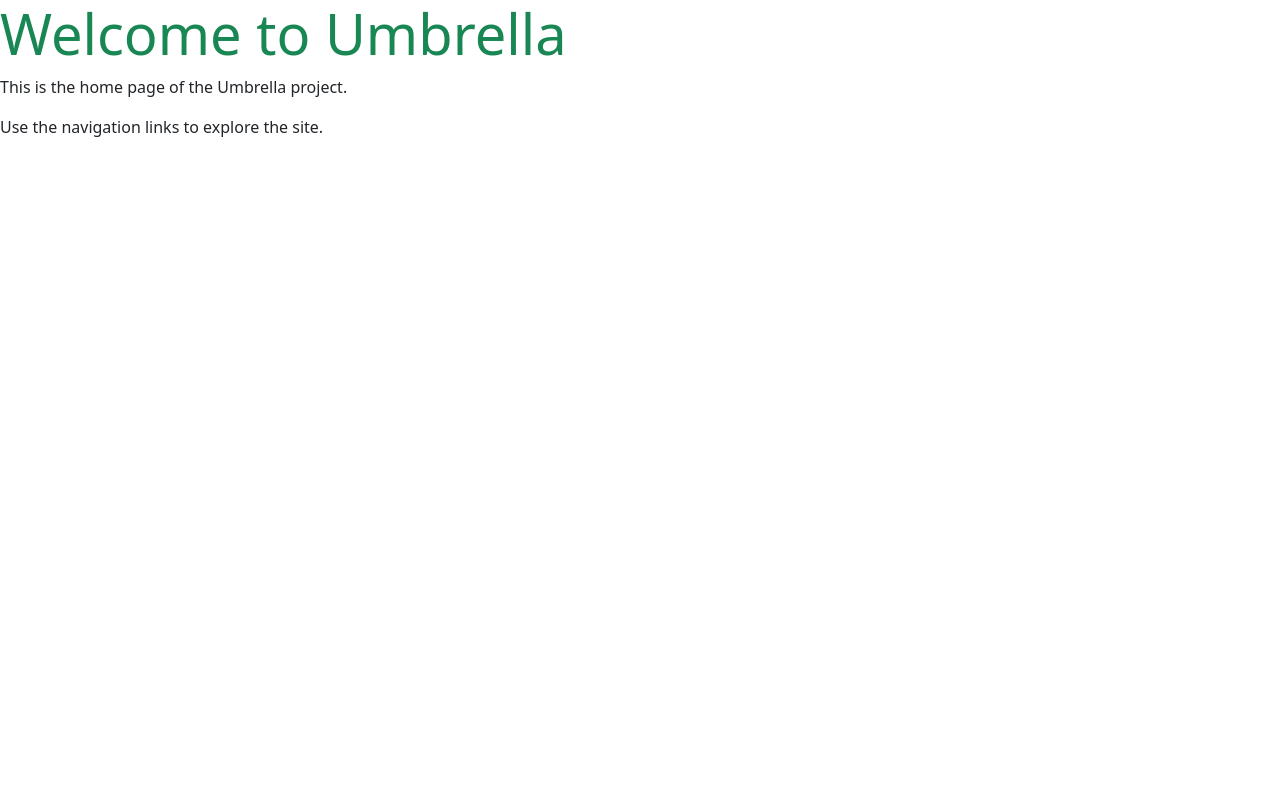
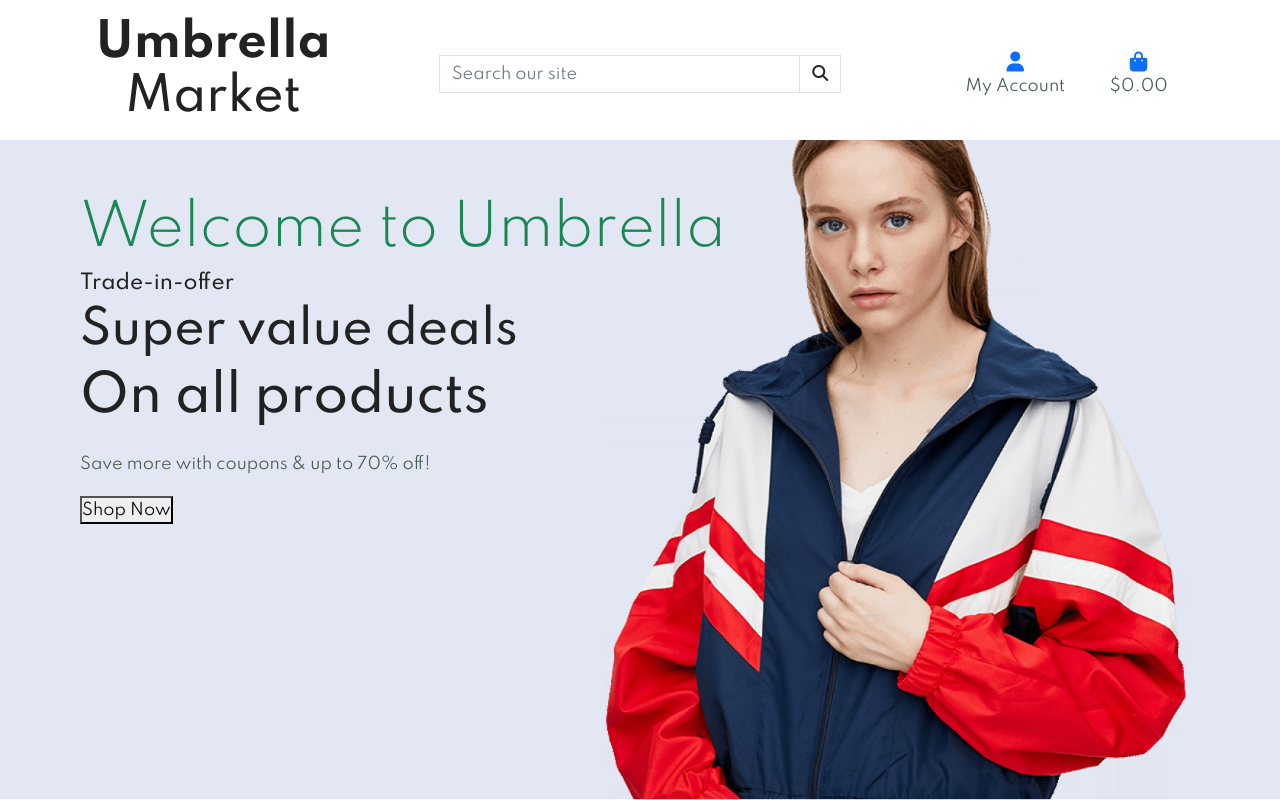
Before and after one commit to smbiko/umbrella_v1, a Django app: page / in a window 1280 px wide. Run offline with Django 5.2, Linux system fonts and the light colour scheme; some libraries are stand-ins or nearby versions.

Commit message:
completed homepage header and CSS

```diff
--- a/home/templates/home/index.html
+++ b/home/templates/home/index.html
@@ -6,8 +6,11 @@
 {%endblock%}
 
 {%block content%}
-    <p>This is the home page of the Umbrella project.</p>
-    <p>Use the navigation links to explore the site.</p>
+        <h4>Trade-in-offer</h4>
+        <h2>Super value deals</h2>
+        <h1>On all products</h1>
+        <p>Save more with coupons & up to 70% off! </p>
+        <button>Shop Now</button>
 {%endblock%}
 
 {%block postloadjs%}
--- /dev/null
+++ b/static/css/base.css
@@ -0,0 +1,235 @@
+@import url('https://fonts.googleapis.com/css2?family=Spartan:wght@100;200;300;400;500;600;700;800;900&display=swap');
+* {
+    margin: 0;
+    padding: 0;
+    box-sizing: border-box;
+    font-family: 'Spartan', sans-serif;
+}
+
+html {
+    scroll-behavior: smooth;
+}
+
+body {
+    background: url('/media/hero4.png') no-repeat center center fixed;
+    background-size: cover;
+    color: #555;
+    font-family: 'Spartan', sans-serif;
+    display: flex;
+    flex-direction: column;
+    align-items: flex-start;
+    justify-content: center;
+    padding: 0 80px;
+
+    width: 100%;
+    height: 90vh;
+
+    background-position: top 25% right 0;
+}
+h1 {
+    font-size: 50px;
+    line-height: 64px;
+    color: #222;
+}
+
+h2 {
+    font-size: 46px;
+    line-height: 54px;
+    color: #222;
+}
+
+h4 {
+    font-size: 20px;
+    color: #222;
+}
+
+h6 {
+    font-weight: 700;
+    font-size: 12px;
+}
+
+p {
+    font-size: 16px;
+    color: #465b52;
+    margin: 15px 0 20px 0;
+}
+
+button.normal {
+    font-size: 14px;
+    font-weight: 600;
+    padding: 15px 30px;
+    color: #000;
+    background-color: #fff;
+    border-radius: 4px;
+    cursor: pointer;
+    border: none;
+    outline: none;
+    transition: 0.2s;
+}
+
+button.white {
+    background: transparent;
+    padding: 11px 18px;
+    font-size: 13px;
+    font-weight: 600;
+    color: #fff;
+    outline: none;
+    border: 1px solid #fff;
+    cursor: pointer;
+    transition: 0.2 ease;
+}
+
+.section-p1 {
+    padding: 40px 80px;
+}
+
+.section-m1 {
+    margin: 40px 0;
+}
+
+body {
+    width: 100%;
+}
+
+#header {
+    display: flex;
+    align-items: center;
+    justify-content: space-between;
+    padding: 20px 80px;
+    background: #E3E6F3;
+    position: sticky;
+    top: 0;
+    left: 0;
+    z-index: 999;
+    box-shadow: 0 5px 15px rgba(0, 0, 0, 0.06);
+}
+
+#navbar {
+    display: flex;
+    align-items: center;
+    justify-content: center;
+}
+
+#navbar li {
+    list-style: none;
+    padding: 0 20px;
+    position: relative;
+}
+
+#navbar li a {
+    text-decoration: none;
+    font-size: 16px;
+    font-weight: 600;
+    color: #1a1a1a;
+    transition: 0.3s ease;
+}
+
+#navbar li a:hover,
+#navbar li a.active {
+    color: #088178;
+}
+
+#navbar li a.active::after,
+#navbar li a:hover::after {
+    content: "";
+    width: 30%;
+    height: 2px;
+    background: #088178;
+    position: absolute;
+    bottom: -4px;
+    left: 20px;
+}
+
+#navbar li a i {
+    font-weight: 500;
+    font-size: 20px;
+}
+
+#mobile {
+    display: none;
+    align-items: center;
+}
+
+#close {
+    display: none;
+}
+
+#hero {
+
+}
+
+#hero h4 {
+    padding-bottom: 15px;
+}
+
+#hero h1 {
+    color: #088178;
+}
+
+#hero button {
+    background-image: url("img/button.png");
+    background-color: transparent;
+    color: #088178;
+    border: 0;
+    padding: 14px 80px 14px 65px;
+    background-repeat: no-repeat;
+    cursor: pointer;
+    font-weight: 700;
+    font-size: 15px;
+}
+
+/* Start Media Query */
+
+@media (max-width:799px) {
+    .section-p1 {
+        padding: 40px;
+    }
+    #navbar {
+        display: flex;
+        flex-direction: column;
+        justify-content: flex-start;
+        align-items: flex-start;
+        position: fixed;
+        top: 0px;
+        right: -300px;
+        width: 300px;
+        height: 100vh;
+        background: #E3E6F3;
+        box-shadow: 0 40px 60px rgba(0, 0, 0, 0.1);
+        transition: 0.3s;
+        padding: 80px 0 0 10px;
+    }
+    #navbar li {
+        margin-bottom: 25px;
+    }
+    #navbar.active {
+        right: 0;
+    }
+    #mobile {
+        display: flex;
+    }
+    #mobile i {
+        color: #1a1a1a;
+        font-size: 24px;
+        padding-left: 20px;
+    }
+    #bar {
+        display: initial;
+    }
+    #close {
+        display: initial;
+        font-size: 24px;
+        position: absolute;
+        top: 30px;
+        left: 30px;
+        color: #222;
+    }
+    #lg-bag,
+    #lg-search {
+        display: none;
+    }
+    #hero {
+        padding: 0 80px;
+        height: 70vh;
+        background-position: top 30% right 30%;
+    }
--- a/templates/base.html
+++ b/templates/base.html
@@ -16,6 +16,8 @@
 
     {% block corecss %}
     <link href="https://cdn.jsdelivr.net/npm/bootstrap@5.0.2/dist/css/bootstrap.min.css" rel="stylesheet" integrity="sha384-EVSTQN3/azprG1Anm3QDgpJLIm9Nao0Yz1ztcQTwFspd3yD65VohhpuuCOmLASjC" crossorigin="anonymous">
+    <link href="https://fonts.googleapis.com/css2?family=League+Spartan:wght@100..900&display=swap" rel="stylesheet">
+    <link rel="stylesheet" href="{% static 'css/base.css' %}">
 
     {% endblock %}
 
@@ -24,6 +26,7 @@
     {% endblock %}
 
     {% block corejs %}
+    <script src="https://kit.fontawesome.com/17753cfb7a.js" crossorigin="anonymous"></script>
     <script src="https://cdn.jsdelivr.net/npm/jquery@3.5.1/dist/jquery.min.js" integrity="sha256-9/aliU8dGd2tb6OSsuzixeV4y/faTqgFtohetphbbj0=" crossorigin="anonymous"></script>
     <script src="https://cdn.jsdelivr.net/npm/@popperjs/core@2.9.2/dist/umd/popper.min.js" integrity="sha384-IQsoLXl5PILFhosVNubq5LC7Qb9DXgDA9i+tQ8Zj3iwWAwPtgFTxbJ8NT4GN1R8p" crossorigin="anonymous"></script>
     <script src="https://cdn.jsdelivr.net/npm/bootstrap@5.0.2/dist/js/bootstrap.min.js" integrity="sha384-cVKIPhGWiC2Al4u+LWgxfKTRIcfu0JTxR+EQDz/bgldoEyl4H0zUF0QKbrJ0EcQF" crossorigin="anonymous"></script>
@@ -34,7 +37,72 @@
     <title>Umbrella</title>
   </head>
   <body>
-    <header class="container-fluid fixed-top"></header>
+    <header class="container-fluid fixed-top">
+    <div id="topnav" class="row bg-white pt-lg-2 d-none d-lg-flex">
+        <div class="col-12 col-lg-4 my-auto py-1 py-lg-0 text-center text-lg-left">
+          <a href="{% url 'home' %}" class="nav-link main-logo-link">
+            <h2 class=""><strong>Umbrella</strong> Market</h2>
+          </a>
+        </div>
+        <div class="col-12 col-lg-4 my-auto py-1 py-lg-0">
+          <form method="GET" action="">
+            <div class="input-group w-100">
+              <input class="form-control border border-black rounded-0" type="text" name="q"
+                placeholder="Search our site">
+              <div class="input-group-append">
+                <button class="form-control btn btn-black border border-black rounded-0" type="submit">
+                  <span class="icon">
+                    <i class="fas fa-search"></i>
+                  </span>
+                </button>
+              </div>
+            </div>
+          </form>
+        </div>
+
+        <div class="col-12 col-lg-4 my-auto py-1 py-lg-0">
+          <ul class="list-inline list-unstyled text-center text-lg-right my-0">
+            <li class="list-inline-item dropdown">
+              <a class="text-black nav-link" href="#" id="user-options" data-toggle="dropdown" aria-haspopup="true"
+                aria-expanded="false">
+                <div class="text-center">
+                  <div><i class="fas fa-user fa-lg"></i></div>
+                  <p class="my-0">My Account</p>
+                </div>
+              </a>
+              <div class="dropdown-menu border-0" aria-labelledby="user-options">
+                {% if request.user.is_authenticated %}
+                {% if request.user.is_superuser %}
+                <a href="" class="dropdown-item">Product Management</a>
+                {% endif %}
+                <a href="" class="dropdown-item">My Profile</a>
+                <a href="{% url 'account_logout' %}" class="dropdown-item">Logout</a>
+                {% else %}
+                <a href="{% url 'account_signup' %}" class="dropdown-item">Register</a>
+                <a href="{% url 'account_login' %}" class="dropdown-item">Login</a>
+                {% endif %}
+              </div>
+            </li>
+            <li class="list-inline-item">
+              <a class="{% if grand_total %}text-info font-weight-bold{% else %}text-black{% endif %} nav-link" href="">
+                <div class="text-center">
+                  <div><i class="fas fa-shopping-bag fa-lg"></i></div>
+                  <p class="my-0">
+                    {% if grand_total %}
+                      ${{ grand_total|floatformat:2 }}
+                    {% else %}
+                      $0.00
+                    {% endif %}
+                  </p>
+                </div>
+              </a>
+            </li>
+          </ul>
+        </div>
+      </div>
+      </header>
+
+
 
     {% if messages %}
         <div class="message-container"></div>
--- a/umbrella/settings.py
+++ b/umbrella/settings.py
@@ -149,6 +149,10 @@ USE_TZ = True
 # https://docs.djangoproject.com/en/5.2/howto/static-files/
 
 STATIC_URL = 'static/'
+STATICFILES_DIRS = (os.path.join(BASE_DIR, 'static'),)
+
+MEDIA_URL = '/media/'
+MEDIA_ROOT = os.path.join(BASE_DIR, 'media')
 
 # Default primary key field type
 # https://docs.djangoproject.com/en/5.2/ref/settings/#default-auto-field
--- a/umbrella/urls.py
+++ b/umbrella/urls.py
@@ -16,9 +16,11 @@ Including another URLconf
 """
 from django.contrib import admin
 from django.urls import path, include
+from django.conf import settings
+from django.conf.urls.static import static
 
 urlpatterns = [
     path('admin/', admin.site.urls),
     path('accounts/', include('allauth.urls')),
     path('', include('home.urls')),
-]
+] + static(settings.MEDIA_URL, document_root=settings.MEDIA_ROOT)
```
Also changed, not shown: media/hero4.png (added).
